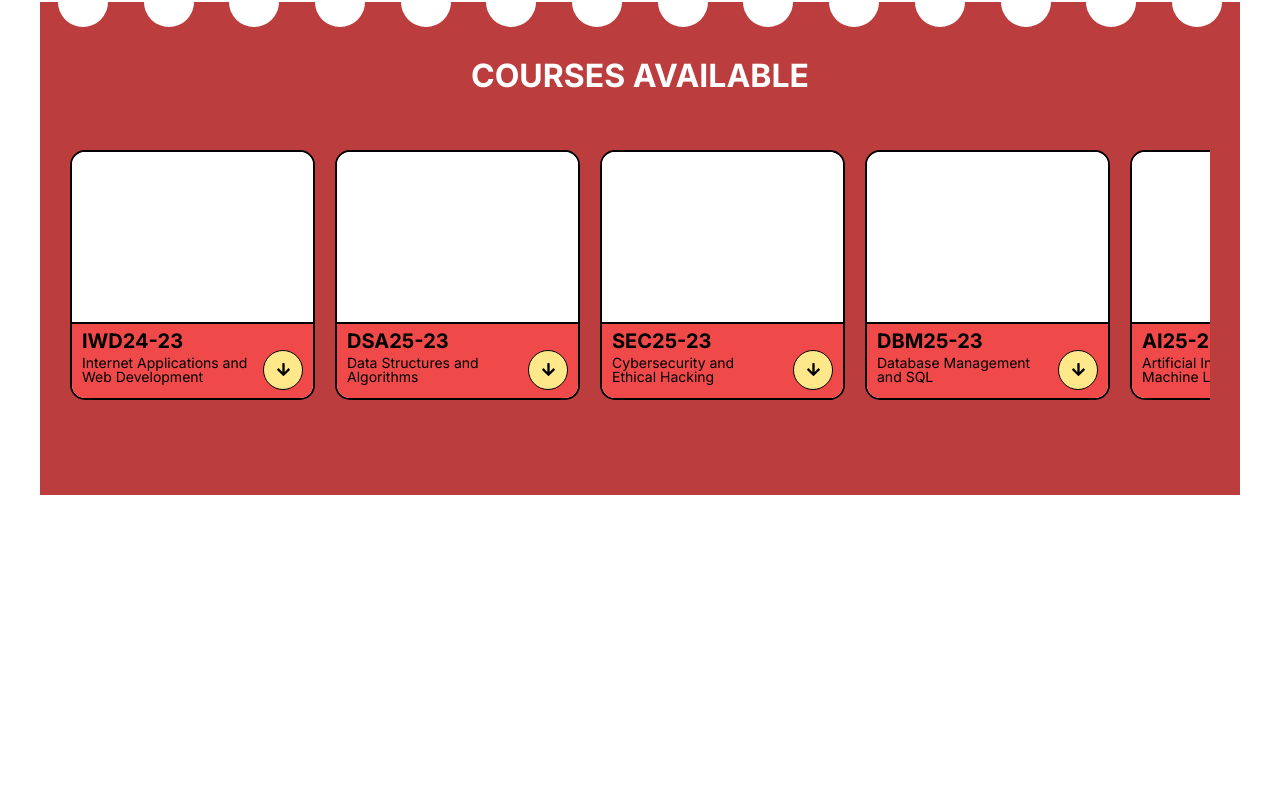
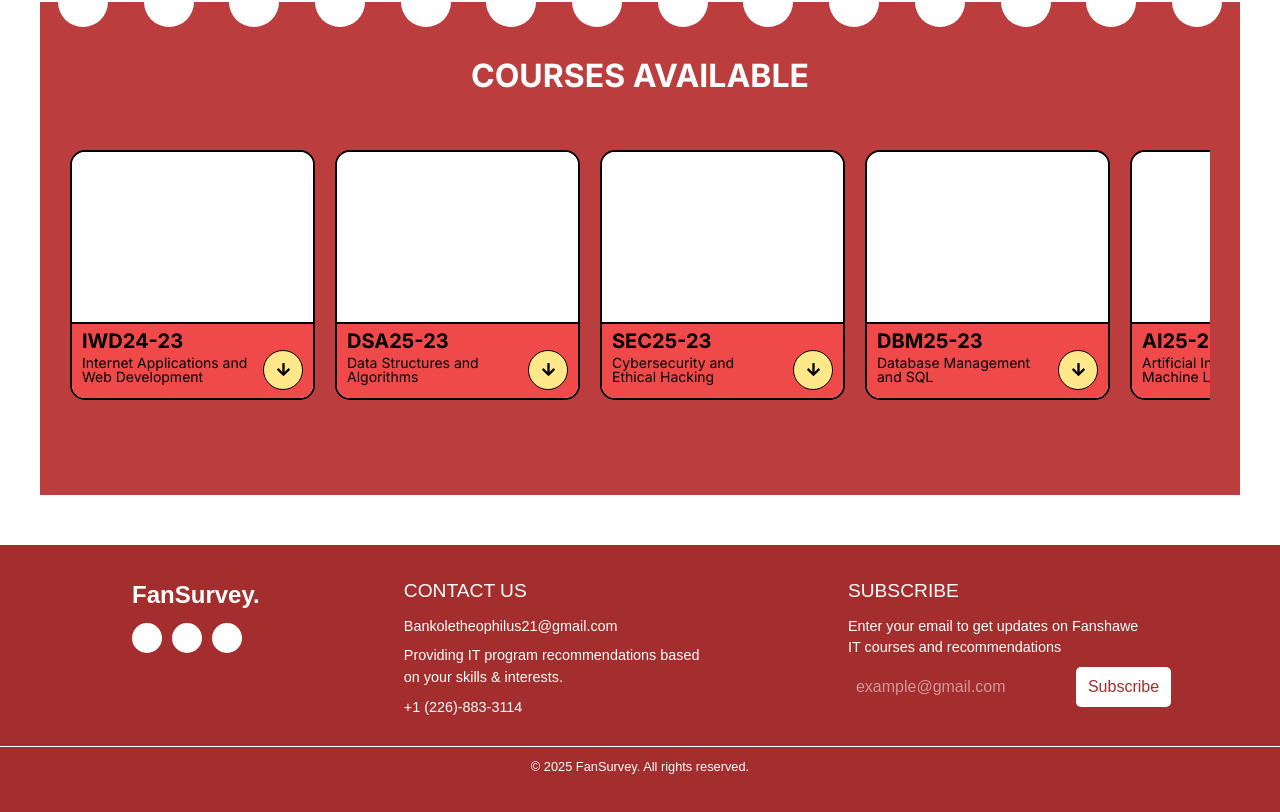
Before and after one commit to andresmotta9/fanshawe-survey-front, a React (Vite) app: page / in a window 1280 px wide. Shown: the part 754-1566 px from the top of the page. Before the commit the page ends 1249 px from the top, so only its background shows below. Built offline with nearby package versions, Linux system fonts and the light colour scheme; no server answers; a web font is replaced by a local one.

Commit message:
Add FooterSection component with contact and subscription features

```diff
--- a/src/App.jsx
+++ b/src/App.jsx
@@ -3,6 +3,7 @@ import useFetch from './hooks/useFetch';
 import HeaderSection from './features/headerSection';
 import HeroSection from './features/heroSection';
 import CoursesSection from './features/coursesSection';
+import FooterSection from './features/footerSection';
 
 function App() {
   const { data: users, loading, error } = useFetch('USERS');
@@ -11,6 +12,7 @@ function App() {
       <HeaderSection />
       <HeroSection />
       <CoursesSection />
+      <FooterSection/>
     </div>
 
   );
--- a/src/features/footerSection/index.jsx
+++ b/src/features/footerSection/index.jsx
@@ -0,0 +1,45 @@
+import React from "react";
+import "./styles.css";
+
+const Footer = () => {
+  return (
+    <footer className="footer">
+      <div className="footer-container">
+        {/* Logo & Socials */}
+        <div className="footer-logo">
+          <span className="logo-text">FanSurvey.</span>
+          <div className="social-icons">
+            <a href="#" className="circle"></a>
+            <a href="#" className="circle"></a>
+            <a href="#" className="circle"></a>
+          </div>
+        </div>
+
+        {/* Contact Section */}
+        <div className="footer-contact">
+          <h4>CONTACT US</h4>
+          <p><a href="mailto:Bankoletheophilus21@gmail.com">Bankoletheophilus21@gmail.com</a></p>
+          <p>Providing IT program recommendations based on your skills & interests.</p>
+          <p><a href="tel:+12268833114">+1 (226)-883-3114</a></p>
+        </div>
+
+        {/* Subscribe Section */}
+        <div className="footer-subscribe">
+          <h4>SUBSCRIBE</h4>
+          <p>Enter your email to get updates on Fanshawe IT courses and recommendations</p>
+          <form>
+            <input type="email" placeholder="example@gmail.com" />
+            <button type="submit">Subscribe</button>
+          </form>
+        </div>
+      </div>
+
+      {/* Copyright */}
+      <div className="footer-bottom">
+        <p>© 2025 FanSurvey. All rights reserved.</p>
+      </div>
+    </footer>
+  );
+};
+
+export default Footer;
--- a/src/features/footerSection/styles.css
+++ b/src/features/footerSection/styles.css
@@ -0,0 +1,123 @@
+.footer {
+    background-color: #a42d2d;
+    color: white;
+    padding: 2rem 0;
+    font-family: "Arial", sans-serif;
+  }
+
+  .footer-container {
+    display: flex;
+    flex-wrap: wrap;
+    justify-content: space-around;
+    align-items: flex-start;
+    max-width: 1200px;
+    margin: 0 auto;
+    padding: 0 20px;
+  }
+
+  /* Logo & Social Icons */
+  .footer-logo {
+    text-align: center;
+  }
+
+  .logo-text {
+    font-size: 1.5rem;
+    font-weight: bold;
+    display: block;
+  }
+
+  .social-icons {
+    display: flex;
+    gap: 10px;
+    margin-top: 10px;
+  }
+
+  .circle {
+    width: 30px;
+    height: 30px;
+    background-color: white;
+    border-radius: 50%;
+    display: inline-block;
+    transition: background 0.3s ease;
+  }
+
+  .circle:hover {
+    background-color: #ffcccb;
+  }
+
+  /* Contact & Subscribe */
+  .footer-contact,
+  .footer-subscribe {
+    max-width: 300px;
+  }
+
+  .footer-contact h4,
+  .footer-subscribe h4 {
+    font-size: 1.2rem;
+    margin-bottom: 10px;
+  }
+
+  .footer-contact p,
+  .footer-subscribe p {
+    font-size: 0.9rem;
+    margin-bottom: 8px;
+  }
+
+  .footer-contact a,
+  .footer-subscribe a {
+    color: white;
+    text-decoration: none;
+  }
+
+  .footer-contact a:hover {
+    text-decoration: underline;
+  }
+
+  /* Subscription Form */
+  .footer-subscribe form {
+    display: flex;
+    gap: 5px;
+  }
+
+  .footer-subscribe input {
+    padding: 8px;
+    border: none;
+    border-radius: 5px;
+    outline: none;
+  }
+
+  .footer-subscribe button {
+    padding: 8px 12px;
+    border: none;
+    background-color: white;
+    color: #a42d2d;
+    border-radius: 5px;
+    cursor: pointer;
+    transition: 0.3s;
+  }
+
+  .footer-subscribe button:hover {
+    background-color: #ffcccb;
+  }
+
+  /* Copyright */
+  .footer-bottom {
+    text-align: center;
+    padding: 10px;
+    font-size: 0.8rem;
+    border-top: 1px solid white;
+    margin-top: 20px;
+  }
+
+  /* Responsive */
+  @media (max-width: 768px) {
+    .footer-container {
+      flex-direction: column;
+      text-align: center;
+    }
+
+    .footer-contact,
+    .footer-subscribe {
+      margin-top: 20px;
+    }
+  }
```
